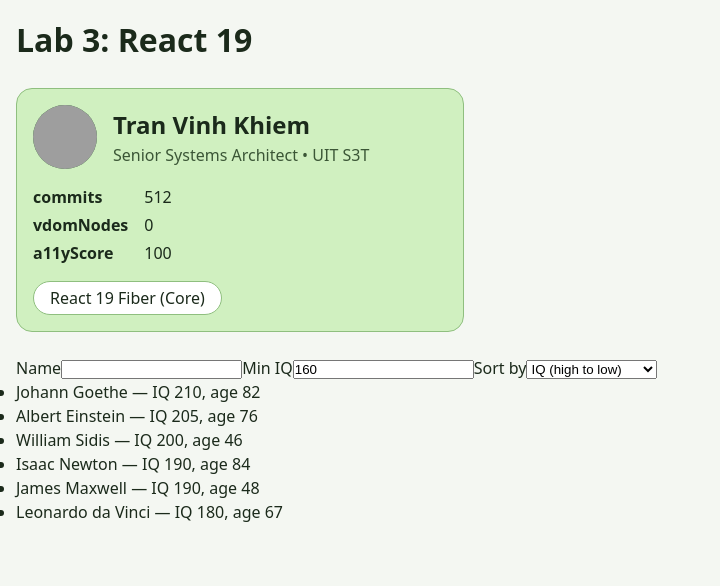
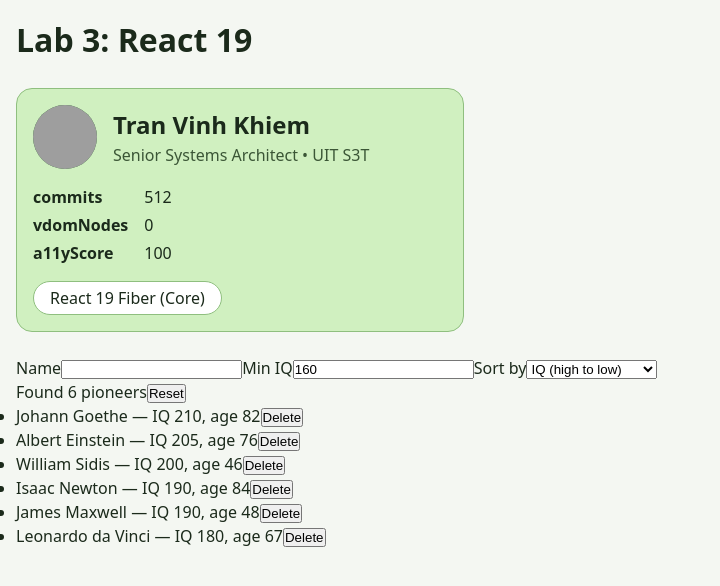
Before and after one commit to noper1080/MSIS207_24520199_Nguyen_Thanh_Binh_Lab3, a React (Vite) app: page / in a window 1280 px wide. Shown: the top 586 px of the page, without its empty margins (0-720 px from the left). Built offline with nearby package versions, Linux system fonts and the light colour scheme; grey boxes are pictures that could not be loaded.

Commit message:
feat(ex2): add delete/reset & live status

```diff
--- a/src/components/ScientistDirectory.jsx
+++ b/src/components/ScientistDirectory.jsx
@@ -25,7 +25,7 @@ const SMART_PEOPLE = [
 ];
 
 /**
- * Searchable, filterable, sortable directory of pioneers.
+ * Searchable, filterable, sortable directory of pioneers with delete and reset.
  * Only the raw inputs live in state; `visible` is derived during render.
  * @param {ScientistDirectoryProps} props
  */
@@ -33,7 +33,7 @@ export function ScientistDirectory({ initialData = SMART_PEOPLE }) {
   const qId = useId();
   const iqId = useId();
   const sortId = useId();
-  const [people] = useState(initialData);
+  const [people, setPeople] = useState(initialData);
   const [query, setQuery] = useState('');
   const [minIq, setMinIq] = useState(160);
   const [sortBy, setSortBy] = useState('iq-desc');
@@ -42,6 +42,14 @@ export function ScientistDirectory({ initialData = SMART_PEOPLE }) {
   const visible = people
     .filter((p) => p.name.toLowerCase().includes(needle) && p.iq >= minIq)
     .toSorted((a, b) => (sortBy === 'iq-desc' ? b.iq - a.iq : a.age - b.age));
+
+  function handleDelete(id) {
+    setPeople((prev) => prev.filter((p) => p.id !== id));
+  }
+
+  function handleReset() {
+    setPeople(initialData);
+  }
 
   return (
     <section className={styles.directory} aria-label="Pioneer Directory">
@@ -76,10 +84,24 @@ export function ScientistDirectory({ initialData = SMART_PEOPLE }) {
           <option value="age-asc">Age (young to old)</option>
         </select>
       </form>
+      <output className={styles.status} role="status" aria-live="polite">
+        Found {visible.length} pioneers
+      </output>
+      <button type="button" className={styles.button} onClick={handleReset}>
+        Reset
+      </button>
       <ul className={styles.list}>
         {visible.map((p) => (
           <li key={p.id} className={styles.item}>
             {p.name} — IQ {p.iq}, age {p.age}
+            <button
+              type="button"
+              className={styles.button}
+              aria-label={`Delete ${p.name}`}
+              onClick={() => handleDelete(p.id)}
+            >
+              Delete
+            </button>
           </li>
         ))}
       </ul>
```
